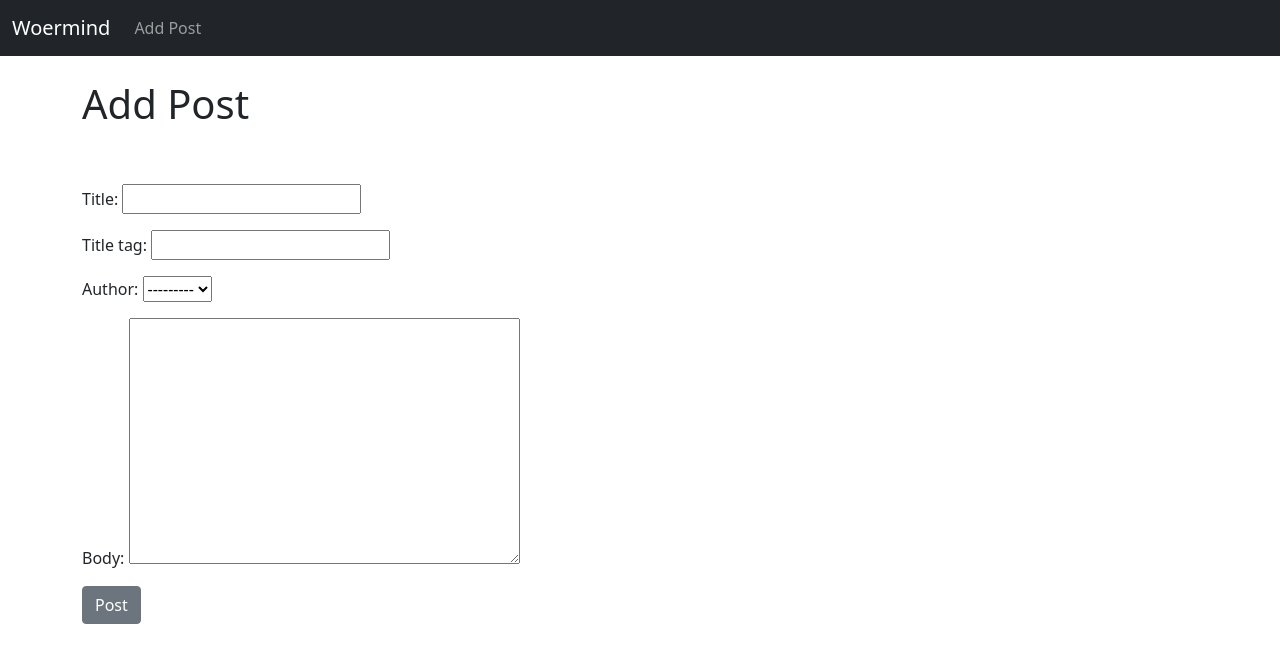
After one commit to Hiradoras/myblog, a Django app: page /add_post/ in a window 1280 px wide. The commit adds this page. Shown: the top 663 px of the page. Run offline with Django 4.2, Linux system fonts and the light colour scheme; data comes from the database, SQL or seed files in the repository; both versions use the stored data as it was after the commit.

Commit message:
add_post html added

```diff
--- a/theblog/models.py
+++ b/theblog/models.py
@@ -1,11 +1,16 @@
 from django.db import models
 from django.contrib.auth.models import User
+from django.urls import reverse
 
 
 class Post(models.Model):
     title = models.CharField(max_length=255)
+    title_tag = models.CharField(max_length=255)
     author = models.ForeignKey(User, on_delete=models.CASCADE)
     body = models.TextField()
 
     def __str__(self) -> str:
         return self.title + " | " + str(self.author)
+
+    def get_absolute_url(self):
+        return reverse('home')
--- /dev/null
+++ b/theblog/templates/add_post.html
@@ -0,0 +1,16 @@
+{% extends 'base.html' %}
+
+{% block title %}
+    Create new post
+{% endblock title %}
+
+{% block content %}
+    <h1>Add Post</h1>
+    <br/><br/>
+
+    <form method="POST">
+        {% csrf_token %}
+        {{ form.as_p}}
+        <button  class="btn btn-secondary">Post</button>
+
+{% endblock content %}
--- a/theblog/templates/article_detail.html
+++ b/theblog/templates/article_detail.html
@@ -1,4 +1,8 @@
 {% extends 'base.html' %}
+
+{% block title %}
+    {{post.title_tag}}
+{% endblock title %}
 
 {% block content %}
     <h1>{{post.title}}</h1>
--- a/theblog/templates/base.html
+++ b/theblog/templates/base.html
@@ -8,7 +8,11 @@
     <!-- Bootstrap CSS -->
     <link href="https://cdn.jsdelivr.net/npm/bootstrap@5.1.3/dist/css/bootstrap.min.css" rel="stylesheet" integrity="sha384-1BmE4kWBq78iYhFldvKuhfTAU6auU8tT94WrHftjDbrCEXSU1oBoqyl2QvZ6jIW3" crossorigin="anonymous">
 
-    <title>Hello, world!</title>
+    <title>
+        {% block title %}
+            Woermind
+        {% endblock title %}
+    </title>
   </head>
   <body>
     <nav class="navbar navbar-expand-lg navbar-dark bg-dark">
@@ -20,7 +24,7 @@
           <div class="collapse navbar-collapse" id="navbarSupportedContent">
             <ul class="navbar-nav me-auto mb-2 mb-lg-0">
               <li class="nav-item">
-                <a class="nav-link" href="#">Link</a>
+                <a class="nav-link" href="{% url 'add_post' %}">Add Post</a>
               </li>
             </ul>
           </div>
--- a/theblog/urls.py
+++ b/theblog/urls.py
@@ -1,7 +1,9 @@
 from django.urls import path
-from .views import HomeView, ArticleDetailView
+from .views import HomeView, ArticleDetailView, AddPostView
 
 urlpatterns = [
     path('', HomeView.as_view(), name = "home"),
-    path('article/<int:pk>', ArticleDetailView.as_view(), name = "article-detail")
+    path('article/<int:pk>', ArticleDetailView.as_view(), name = "article-detail"),
+    path('add_post/', AddPostView.as_view(), name='add_post'),
+
 ]
--- a/theblog/views.py
+++ b/theblog/views.py
@@ -1,5 +1,7 @@
+from dataclasses import fields
+from re import template
 from django.shortcuts import render
-from django.views.generic import ListView, DetailView
+from django.views.generic import ListView, DetailView, CreateView
 from .models import Post
 
 class HomeView(ListView):
@@ -10,3 +12,10 @@ class HomeView(ListView):
 class ArticleDetailView(DetailView):
     model = Post
     template_name = 'article_detail.html'
+
+
+class AddPostView(CreateView):
+    model = Post
+    template_name = 'add_post.html'
+    fields = '__all__'
+    #fields = ('title', 'body')
```
Also changed, not shown: db.sqlite3, theblog/migrations/0002_post_title_tag.py (added).
